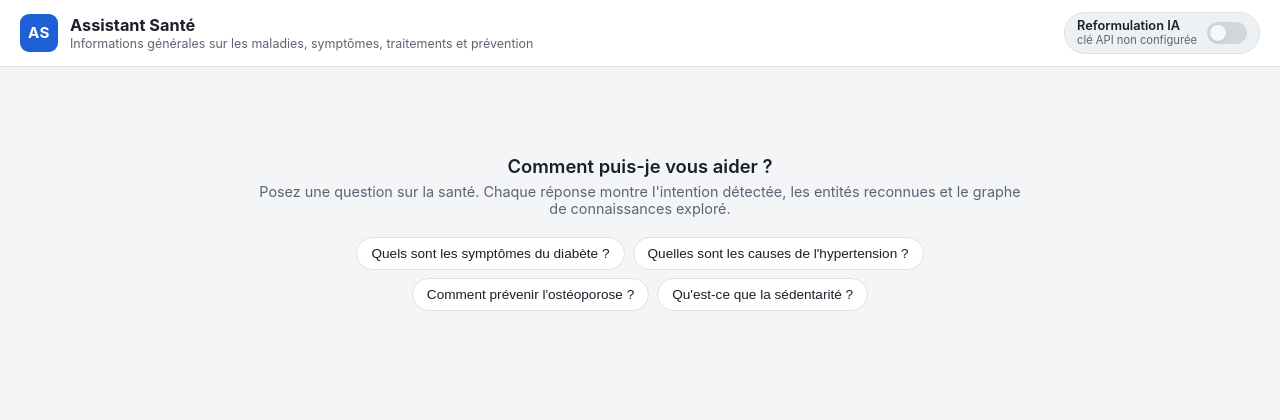
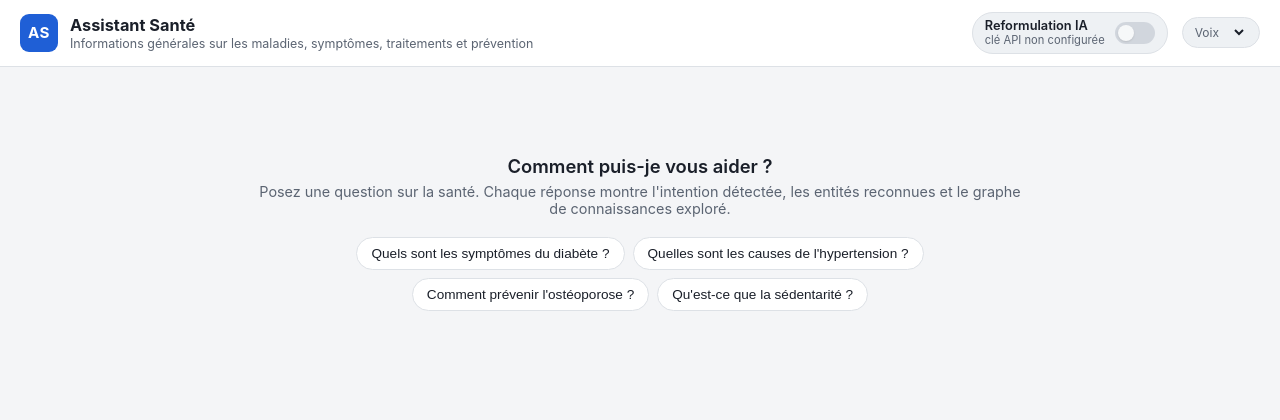
Before and after one commit to MED063/NFP106_Intelligence_Artificielle, a Flask app: page / in a window 1280 px wide. Shown: the top 420 px of the page. Run offline with Flask 3, Linux system fonts and the light colour scheme; lists and menus that the app fills with data are empty.

Commit message:
ajoute un selecteur de voix dans l'interface
Les voix disponibles variant selon l'OS et le navigateur, un menu dans
l'en-tete permet de choisir la voix francaise de lecture ; il est masque si
aucune voix francaise n'est disponible.

```diff
--- a/projet/chatbot_ia/templates/index.html
+++ b/projet/chatbot_ia/templates/index.html
@@ -54,6 +54,11 @@
     .switch input:checked + .track::before { transform: translateX(18px); }
     .switch input:disabled + .track { opacity: .5; cursor: not-allowed; }
     .switch input:focus-visible + .track { outline: 2px solid var(--accent); outline-offset: 2px; }
+    .voice-ctl { display: flex; align-items: center; gap: 8px; background: var(--surface-2);
+      border: 1px solid var(--border); border-radius: 999px; padding: 6px 12px; }
+    .voice-ctl label { font-size: .75rem; color: var(--muted); }
+    .voice-ctl select { border: 0; background: transparent; color: var(--text); font-size: .8rem; max-width: 170px; cursor: pointer; }
+    .voice-ctl select:focus-visible { outline: 2px solid var(--accent); border-radius: 4px; }
 
     main { flex: 1; overflow-y: auto; padding: 24px 16px; }
     .thread { max-width: 780px; margin: 0 auto; display: flex; flex-direction: column; gap: 18px; }
@@ -144,6 +149,10 @@
         <input type="checkbox" id="llm-toggle" disabled>
         <span class="track"></span>
       </label>
+    </div>
+    <div class="voice-ctl" id="voice-ctl" hidden>
+      <label for="voice">Voix</label>
+      <select id="voice" aria-label="Voix de lecture à voix haute"></select>
     </div>
   </header>
 
```
